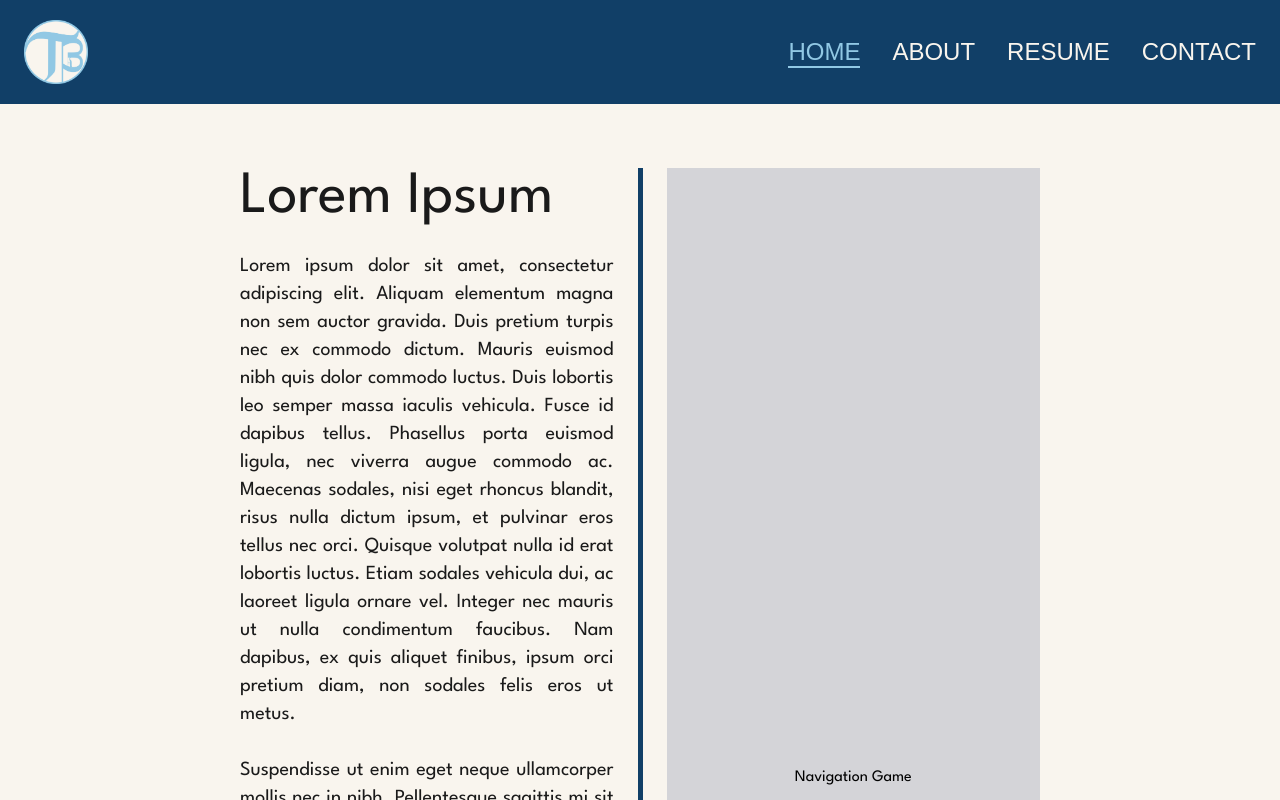
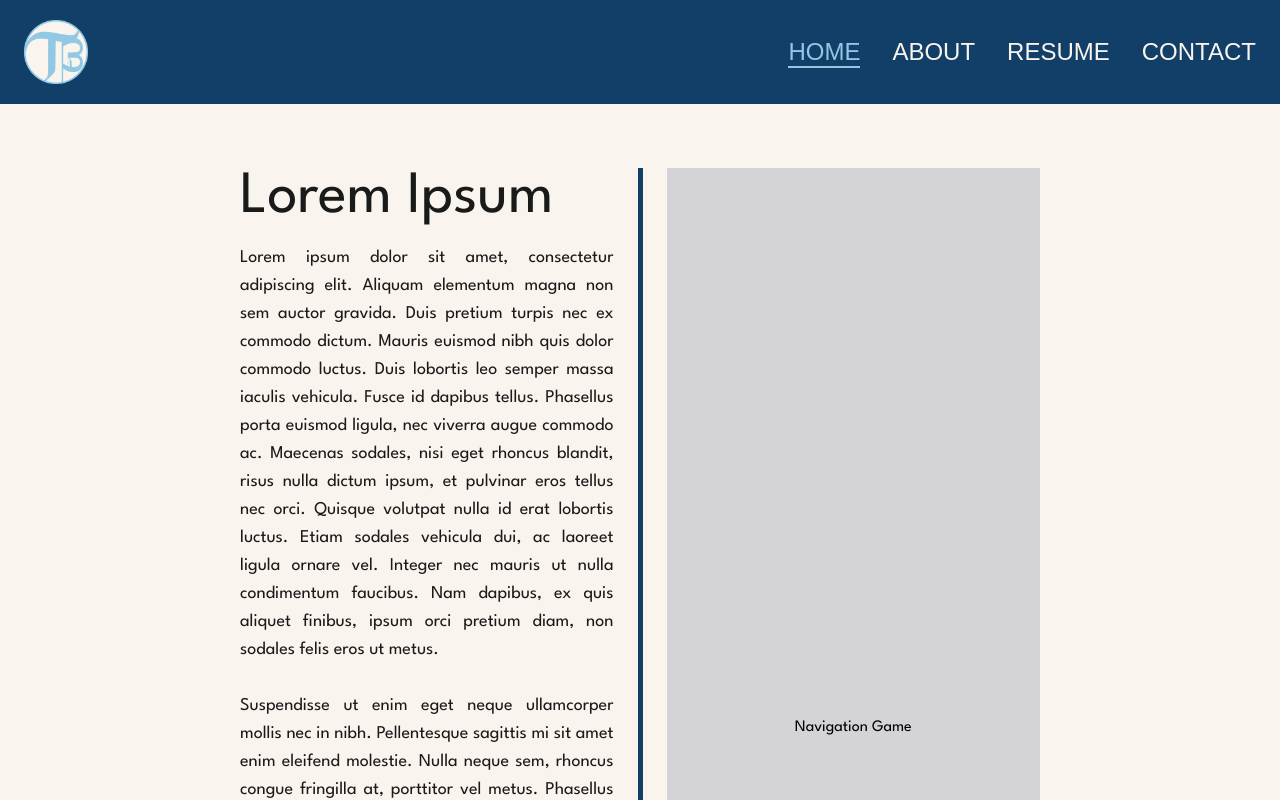
Before and after one commit to Tthide/Personal-Portfolio, an Angular app: page /home in a window 1280 px wide. Shown: the top 800 px of the page. Built offline with nearby package versions, Linux system fonts and the light colour scheme; a web font is replaced by a local one.

Commit message:
feat: hero global overhaul

```diff
--- a/src/app/about/about.html
+++ b/src/app/about/about.html
@@ -1,12 +1,17 @@
 <div class="flex flex-col items-center gap-32">
 
     <!-- Hero Row -->
-    <div class="w-full flex flex-col md:flex-row justify-center md:justify-evenly items-center gap-10 md:gap-20">
+    <div
+        class="w-full flex flex-col lg:min-h-hero gap-14">
+
         <!-- Text Intro -->
+        <div class="w-full grow flex flex-col md:flex-row justify-center md:justify-evenly items-center gap-10 md:gap-20">
             <div class="w-full md:w-1/2">
+
                 <h1 class="text-3xl md:text-4xl font-spartan leading-snug">
                     <span class="text-accent_purple font-bold">UX Engineer</span>
-                <span class="text-smooth_dark font-normal"> with a Double Degree EMSE & TU Wien and specialization in
+                    <span class="text-smooth_dark font-normal"> with a Double Degree EMSE & TU Wien and specialization
+                        in
                     </span>
                     <span class="text-accent_purple font-bold">Human-Centered Computing</span>
                     <span class="text-smooth_dark font-normal">. Based in Lyon, France</span>
@@ -19,6 +24,13 @@
             <!-- Picture -->
             <div class="relative w-full md:w-1/2 h-64 md:h-96 bg-zinc-300 flex items-center justify-center">
                 <span class="text-smooth_dark text-xl font-normal font-spartan">Picture of me</span>
+            </div>
+        </div>
+
+
+        <div class="flex justify-center items-center w-full grow">
+            <app-rotating-text-icon [size]="90" [fontSize]="10" [text]="'READ MORE'" [speed]="14" [scale]="2">
+            </app-rotating-text-icon>
         </div>
     </div>
 
@@ -58,13 +70,16 @@
                 <br />
                 <br />
                 Discovering UX principles on a random Instagram post was a <span
-                    class="text-accent_purple">game-changer</span> for me. Indeed, I have always thought of designing
-                and creating things for the sake of efficiency (a very engineer mindset indeed). However, I never really
+                    class="text-accent_purple">game-changer</span> for me. Indeed, I have always thought of
+                designing
+                and creating things for the sake of efficiency (a very engineer mindset indeed). However, I never
+                really
                 considered how people could be impacted by designs and that, ultimately, it is people that use and
                 should benefit from the things we create. That’s when it clicked:
 
             </p>
-            <p class="text-accent_purple my-4 text-center text-2xl font-montserrat italic font-semibold"> Engineering
+            <p class="text-accent_purple my-4 text-center text-2xl font-montserrat italic font-semibold">
+                Engineering
                 shouldn’t just be about making systems work; it should also be
                 about making them enjoyable,
                 intuitive,
@@ -97,7 +112,8 @@
                         </svg>
 
                         <span>
-                            Specialized in <span class="text-accent_purple">Human-Computer Interaction (TU Wien)</span>
+                            Specialized in <span class="text-accent_purple">Human-Computer Interaction (TU
+                                Wien)</span>
                             — focused on inclusive, ethical, and user-friendly tech.
                         </span>
                     </li>
@@ -122,7 +138,8 @@
 
             <!-- Beyond the Screen -->
             <div class="flex-1 flex flex-col gap-4">
-                <h2 class="text-accent_purple text-3xl md:text-4xl font-semibold font-spartan">Beyond the screen</h2>
+                <h2 class="text-accent_purple text-3xl md:text-4xl font-semibold font-spartan">Beyond the screen
+                </h2>
                 <ul class="text-smooth_dark text-lg md:text-2xl font-normal font-spartan space-y-3">
                     <li class="flex gap-3 items-start">
                         <svg xmlns="http://www.w3.org/2000/svg" width="24" height="24" viewBox="0 0 24 24" fill="none"
@@ -136,7 +153,8 @@
                             <path d="M6 9H4.5a1 1 0 0 1 0-5H6" />
                         </svg>
                         <span>
-                            Passion for <span class="text-accent_purple">basketball and football</span> — love teamwork,
+                            Passion for <span class="text-accent_purple">basketball and football</span> — love
+                            teamwork,
                             assists, and cheering at live games.
                         </span>
                     </li>
@@ -183,7 +201,8 @@
             <div class="flex flex-col gap-4 md:w-1/2">
                 <h2 class="text-accent_purple text-3xl md:text-4xl font-semibold font-spartan">Let’s Connect!</h2>
                 <p class="text-smooth_dark text-lg md:text-2xl font-normal font-spartan leading-relaxed">
-                    I’m always eager to collaborate on projects, discuss UX trends, or chat about anything. Reach out
+                    I’m always eager to collaborate on projects, discuss UX trends, or chat about anything. Reach
+                    out
                     via
                     this Contact form,
                     email, or LinkedIn!
--- a/src/app/about/about.ts
+++ b/src/app/about/about.ts
@@ -1,9 +1,10 @@
 import { Component } from '@angular/core';
 import { ContactFormComponent } from '../contact/contactForm/contactForm';
+import { RotatingTextIconComponent } from '../shared/rotating-text-icon/rotating-text-icon';
 
 @Component({
   selector: 'app-about',
-  imports: [ContactFormComponent],
+  imports: [ContactFormComponent,RotatingTextIconComponent],
   templateUrl: './about.html',
   styleUrl: './about.css'
 })
--- a/src/app/home/home.html
+++ b/src/app/home/home.html
@@ -1,10 +1,10 @@
-<div class=" flex flex-col items-center gap-10 font-spartan">
+<div class=" flex flex-col items-center gap-20 font-spartan">
   <!-- Hero Section -->
-  <div class="w-full flex flex-col md:flex-row grow justify-around items-center gap-6 md:gap-0">
+  <div class="w-full flex flex-col md:flex-row grow justify-around items-center gap-6 md:gap-0 lg:min-h-hero">
     <!-- Left Content -->
-    <div class="flex-1 flex flex-col gap-6 text-center md:text-left">
+    <div class="flex-1 flex flex-col gap-4 text-center md:text-left">
       <h1 class="text-smooth_dark text-4xl md:text-6xl font-spartan">Lorem Ipsum</h1>
-      <p class="text-smooth_dark text-base md:text-xl font-spartan leading-relaxed text-justify">
+      <p class="text-smooth_dark text-lg font-spartan text-justify">
         Lorem ipsum dolor sit amet, consectetur adipiscing elit. Aliquam elementum magna non sem auctor gravida.
         Duis pretium turpis nec ex commodo dictum. Mauris euismod nibh quis dolor commodo luctus. Duis lobortis leo
         semper massa iaculis vehicula. Fusce id dapibus tellus. Phasellus porta euismod ligula, nec viverra augue
--- a/src/app/project-item/project-item.html
+++ b/src/app/project-item/project-item.html
@@ -1,14 +1,14 @@
 <div class="flex flex-col gap-20">
     <!-- Hero -->
-    <div class="flex flex-col items-center gap-14 text-center lg:min-h-[calc(100dvh-14rem)]">
-        <h1 class="text-smooth_dark text-9xl font-spartan">Project N°{{id}} Title</h1>
+    <div class="flex flex-col items-center gap-14 text-center min-h-hero">
+        <h1 class="text-smooth_dark text-3xl md:text-5xl lg:text-8xl  font-spartan">Project N°{{id}} Title</h1>
         <div class="grow px-96 py-16 bg-accent_blue flex items-center justify-center">
             <p class="w-96 text-smooth_dark text-xl font-spartan">
                 PROJECT MAIN PICTURE OVERVIEW<br />/ GAME
             </p>
         </div>
 
-        <div class="flex justify-center items-center w-full">
+        <div class="hidden lg:flex justify-center items-center w-full">
             <app-rotating-text-icon [size]="120" [fontSize]="12" [text]="'READ MORE'" [speed]="14" [scale]="3">
             </app-rotating-text-icon>
         </div>
--- a/tailwind.config.js
+++ b/tailwind.config.js
@@ -2,6 +2,9 @@ module.exports = {
   content: ["./src/**/*.{html,ts}"],
   theme: {
     extend: {
+      minHeight: {
+        'hero': 'calc(100dvh - 14rem)',
+      },
       keyframes: {
         shake: {
           '0%, 100%': { transform: 'translateX(0)' },
```
Lines whose indentation alone changed are shown as unchanged.
